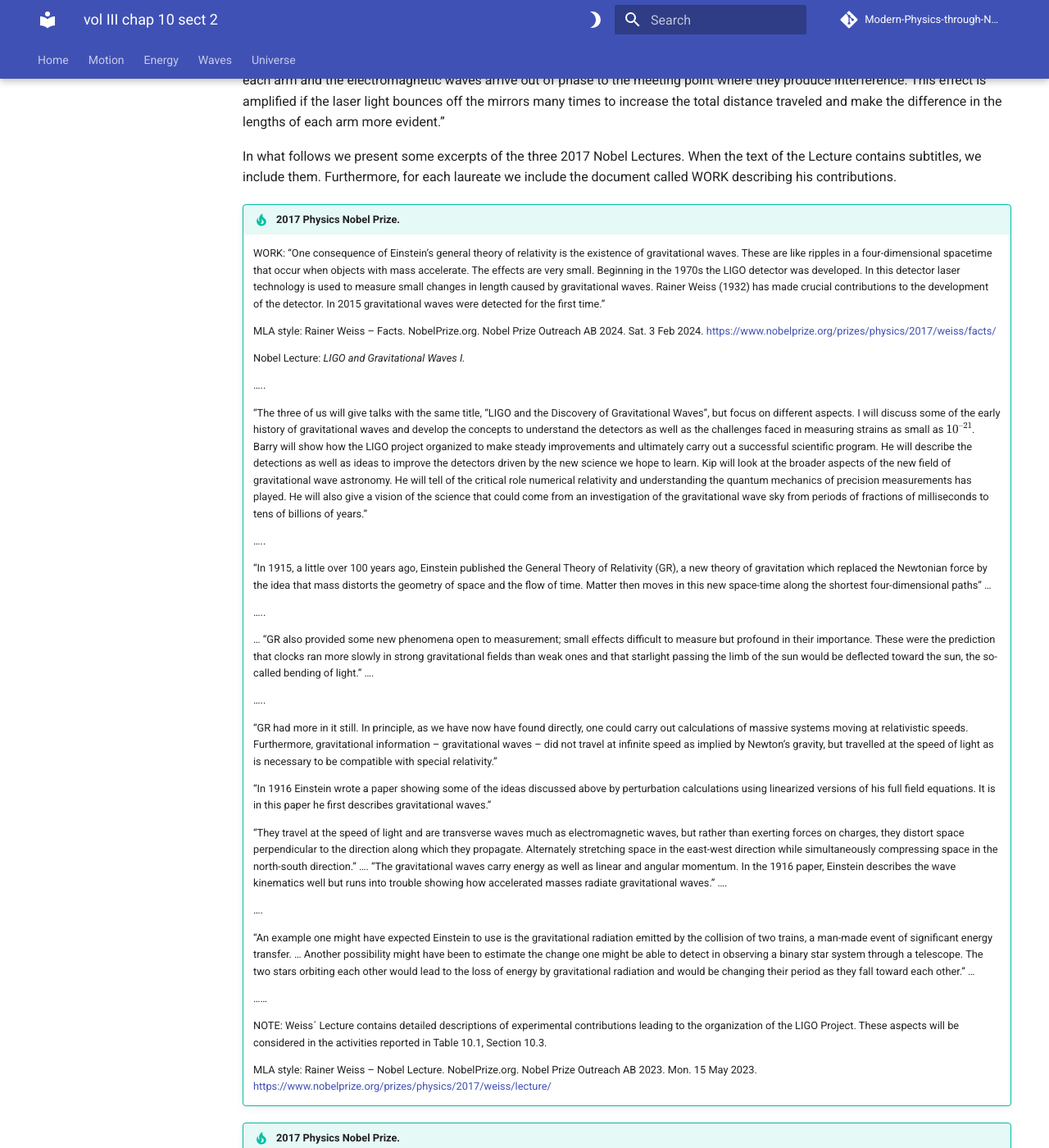
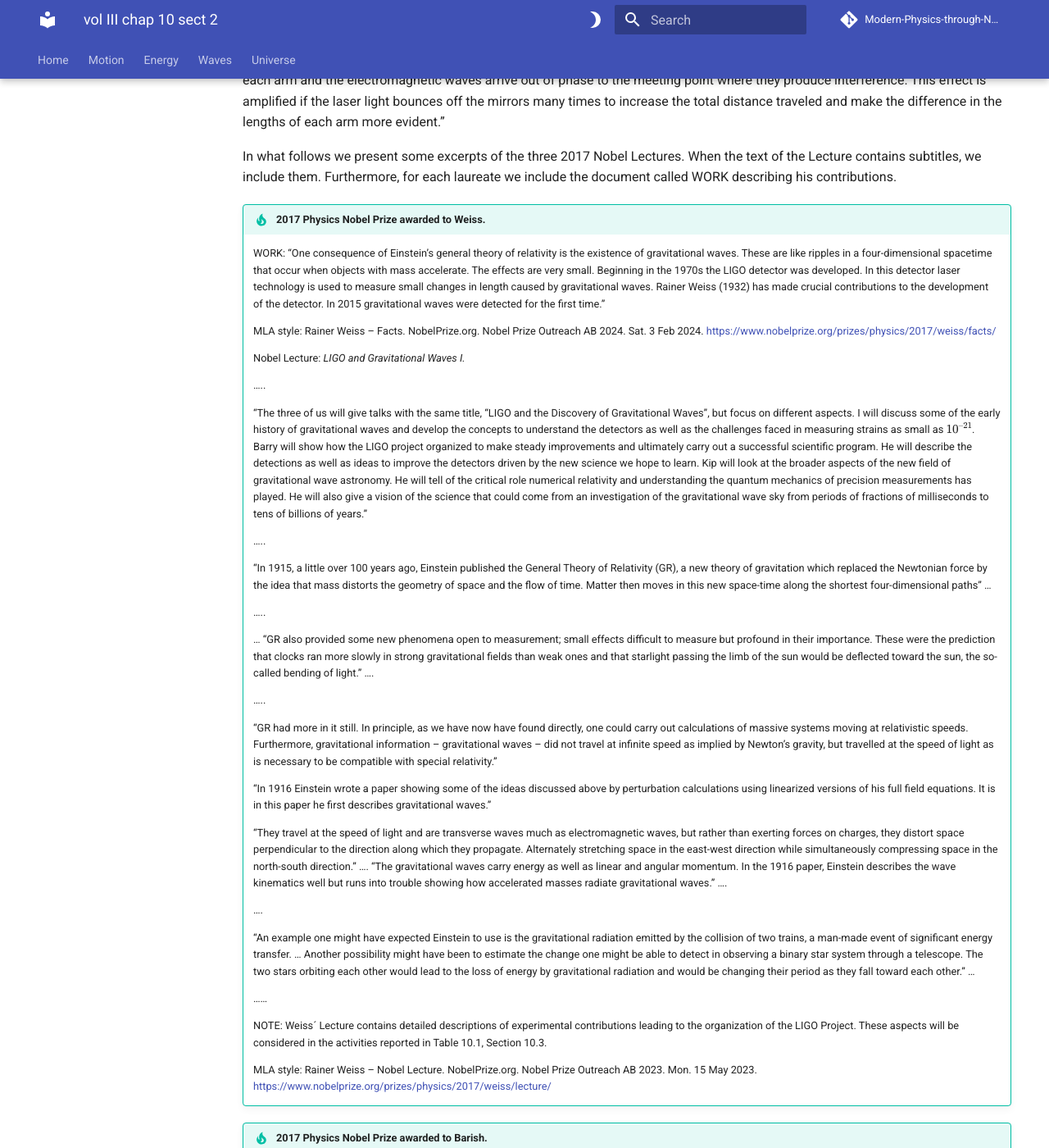
Before and after one commit to modphysnobel/modphysnobel.github.io, an MkDocs documentation site: the page built from docs/vol-III/vol-III-chap-10-sect-2.md, in a window 1280 px wide and 1400 px high, scrolled down 2510 px. Shown: the whole window at 82% size. Built offline with MkDocs 1.6.1 and Material for MkDocs 9.7.7, drawn with Linux system fonts in a browser that asks for light colours; some web fonts are replaced; comment, search, counter and statistics services are not loaded; some of the changed text lies outside the part shown.

Commit message:
Update vol-III-chap-10-sect-2.md

```diff
--- a/docs/vol-III/vol-III-chap-10-sect-2.md
+++ b/docs/vol-III/vol-III-chap-10-sect-2.md
@@ -90,7 +90,7 @@
 
 In what follows we present some excerpts of the three 2017 Nobel Lectures. When the text of the Lecture contains subtitles, we include them. Furthermore, for each laureate we include the document called WORK describing his contributions.
 
-!!! tip "2017 Physics Nobel Prize."
+!!! tip "2017 Physics Nobel Prize awarded to Weiss."
 
 	WORK: “One consequence of Einstein’s general theory of relativity is the existence of gravitational waves. These are like ripples in a four-dimensional spacetime that occur when objects with mass accelerate. The effects are very small. Beginning in the 1970s the LIGO detector was developed. In this detector laser technology is used to measure small changes in length caused by gravitational waves. Rainer Weiss (1932) has made crucial contributions to the development of the detector. In 2015 gravitational waves were detected for the first time.”
 
@@ -128,7 +128,7 @@
 
 	MLA style: Rainer Weiss – Nobel Lecture. NobelPrize.org. Nobel Prize Outreach AB 2023. Mon. 15 May 2023. https://www.nobelprize.org/prizes/physics/2017/weiss/lecture/
 
-!!! tip "2017 Physics Nobel Prize."
+!!! tip "2017 Physics Nobel Prize awarded to Barish."
 
 	WORK: “One consequence of Einstein’s general theory of relativity is the existence of gravitational waves. These are like ripples in a four-dimensional spacetime that occur when objects with mass accelerate. The effects are very small. Beginning in the 1970s the LIGO detector was developed to record gravitational waves. Barry Barish (1936) had a leading role in the project from 1994 and made crucial contributions to the development of the detector. In 2015 gravitational waves were detected for the first time.”
 
@@ -175,7 +175,7 @@
 
 	MLA style: Barry C. Barish – Nobel Lecture. NobelPrize.org. Nobel Prize Outreach AB 2023. Mon. 15 May 2023. https://www.nobelprize.org/prizes/physics/2017/barish/lecture/
 
-!!! tip "2017 Physics Nobel Prize."
+!!! tip "2017 Physics Nobel Prize awarded to Thorne."
 
 	WORK: “One consequence of Einstein’s general theory of relativity is the existence of gravitational waves. These are like ripples in a four-dimensional spacetime that occur when objects with mass accelerate. The effects are very small. Beginning in the 1970s the LIGO detector was developed. In this detector laser technology is used to measure small changes in length caused by gravitational waves. Kip Thorne (1940) has made crucial contributions to the development of the detector. In 2015 gravitational waves were detected for the first time.”
 
```
